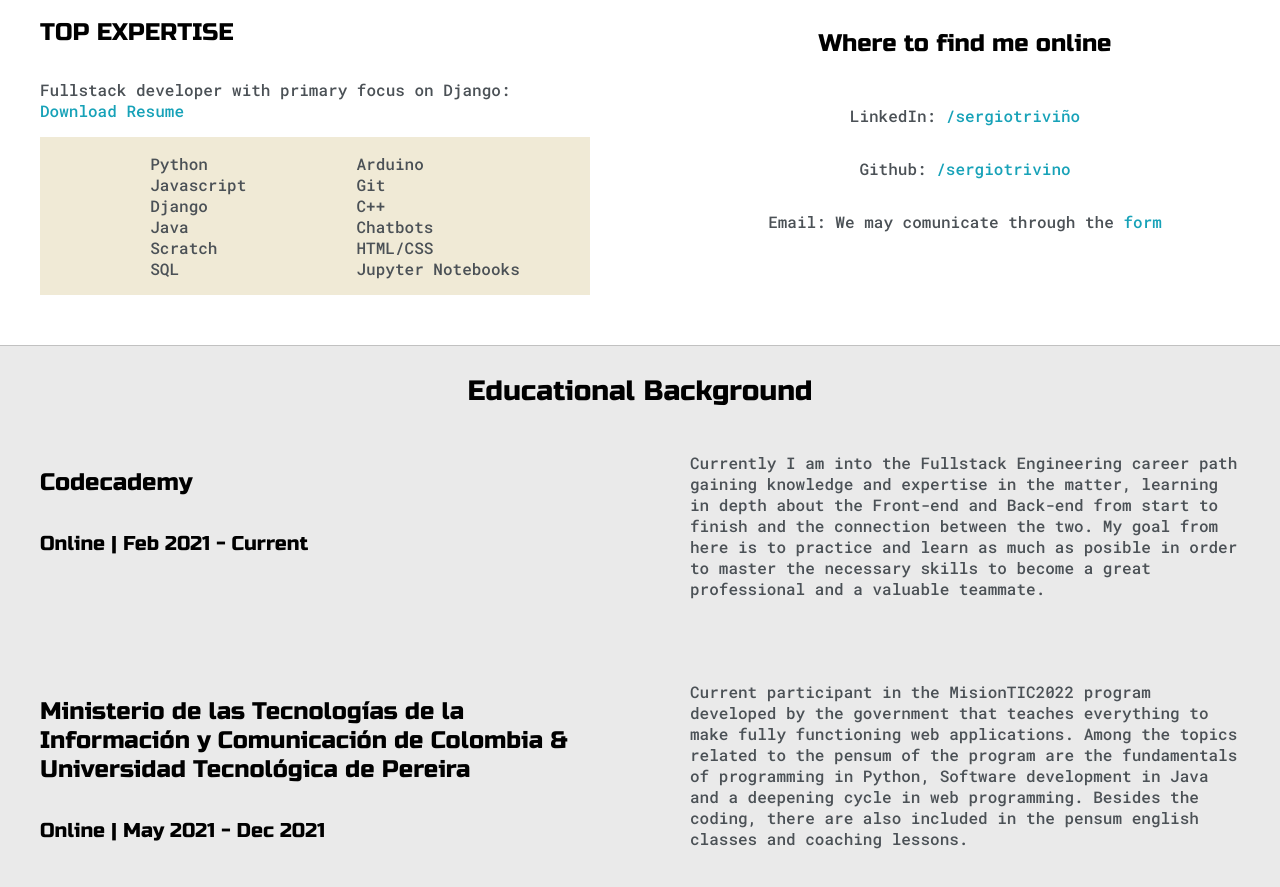
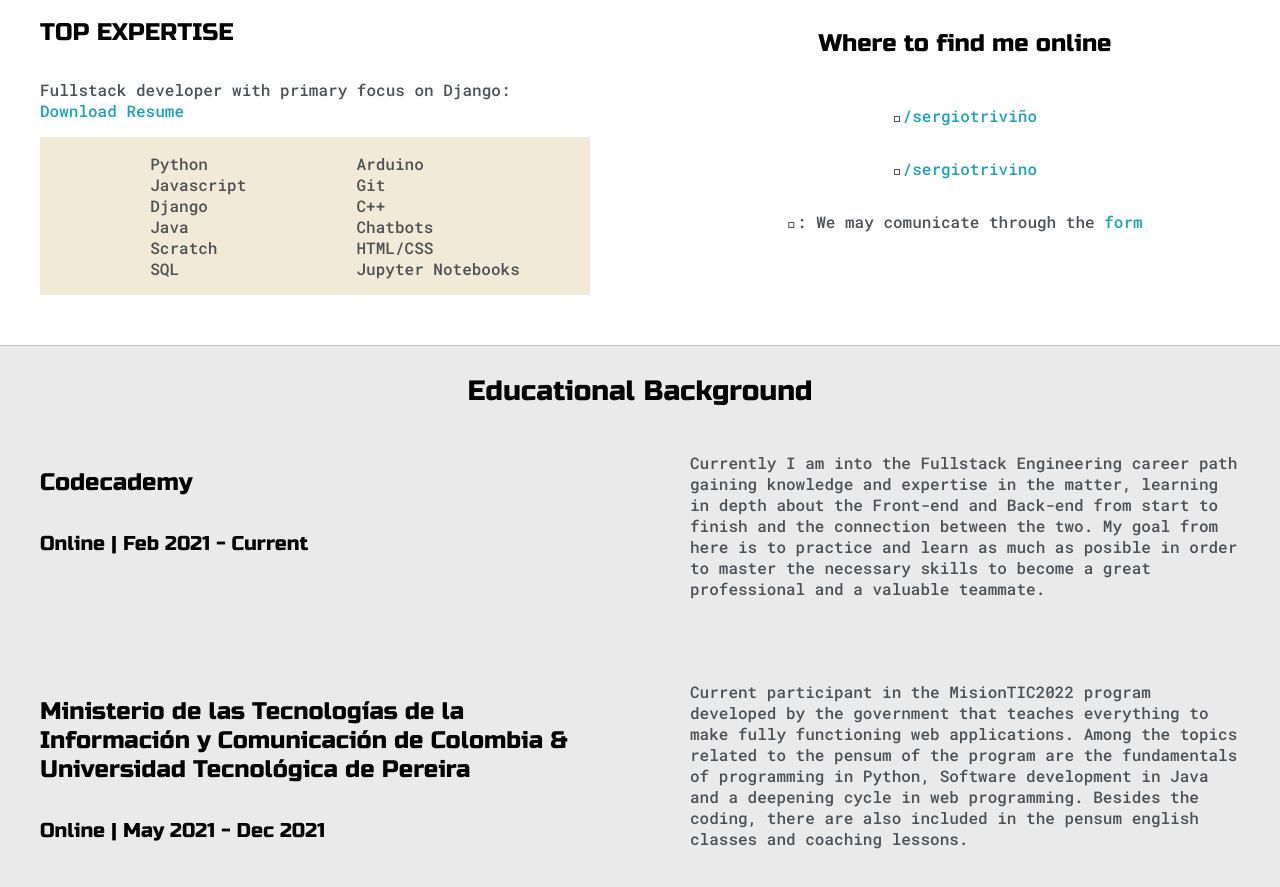
Before and after one commit to sergiotrivino/sergiotrivino.github.io, a plain HTML site: page index.html in a window 1280 px wide. Shown: the part 1147-2034 px from the top of the page. Drawn offline with Linux system fonts and the light colour scheme.

Commit message:
Icons Included

```diff
--- a/index.html
+++ b/index.html
@@ -14,6 +14,8 @@
     <link href="https://fonts.googleapis.com/css2?family=Roboto+Mono:wght@500&display=swap" rel="stylesheet">
 
     <link rel="stylesheet" href="https://cdnjs.cloudflare.com/ajax/libs/font-awesome/4.7.0/css/font-awesome.min.css"> <!---->
+
+    <link rel="stylesheet" href="https://cdn.jsdelivr.net/npm/@fortawesome/fontawesome-free@5.15.3/css/fontawesome.min.css" integrity="sha384-wESLQ85D6gbsF459vf1CiZ2+rr+CsxRY0RpiF1tLlQpDnAgg6rwdsUF1+Ics2bni" crossorigin="anonymous">
 
     <title>Hi, I'm Sergio</title>
 </head>
@@ -150,9 +152,9 @@
                         <img id="hobbies-pic" src="./resources/images/horizonte.jpg" alt="Me watching the infinity in the chilean sea">
 
                         <h4>Where to find me online</h4>
-                        <p>LinkedIn: <a target="_blank" href="https://www.linkedin.com/in/sergiotrivi%C3%B1o/">/sergiotriviño</a></p>
-                        <p>Github: <a target="_blank" href="https://github.com/sergiotrivino">/sergiotrivino</a></p>
-                        <p>Email: We may comunicate through the <a href="#contact">form</a></p>
+                        <p><i class="fab fa-linkedin"></i><a target="_blank" href="https://www.linkedin.com/in/sergiotrivi%C3%B1o/">/sergiotriviño</a></p>
+                        <p><i class="fab fa-github"></i><a target="_blank" href="https://github.com/sergiotrivino">/sergiotrivino</a></p>
+                        <p><i class="fas fa-envelope-square"></i>: We may comunicate through the <a href="#contact">form</a></p>
                     </div>
                 </div>
 
```
